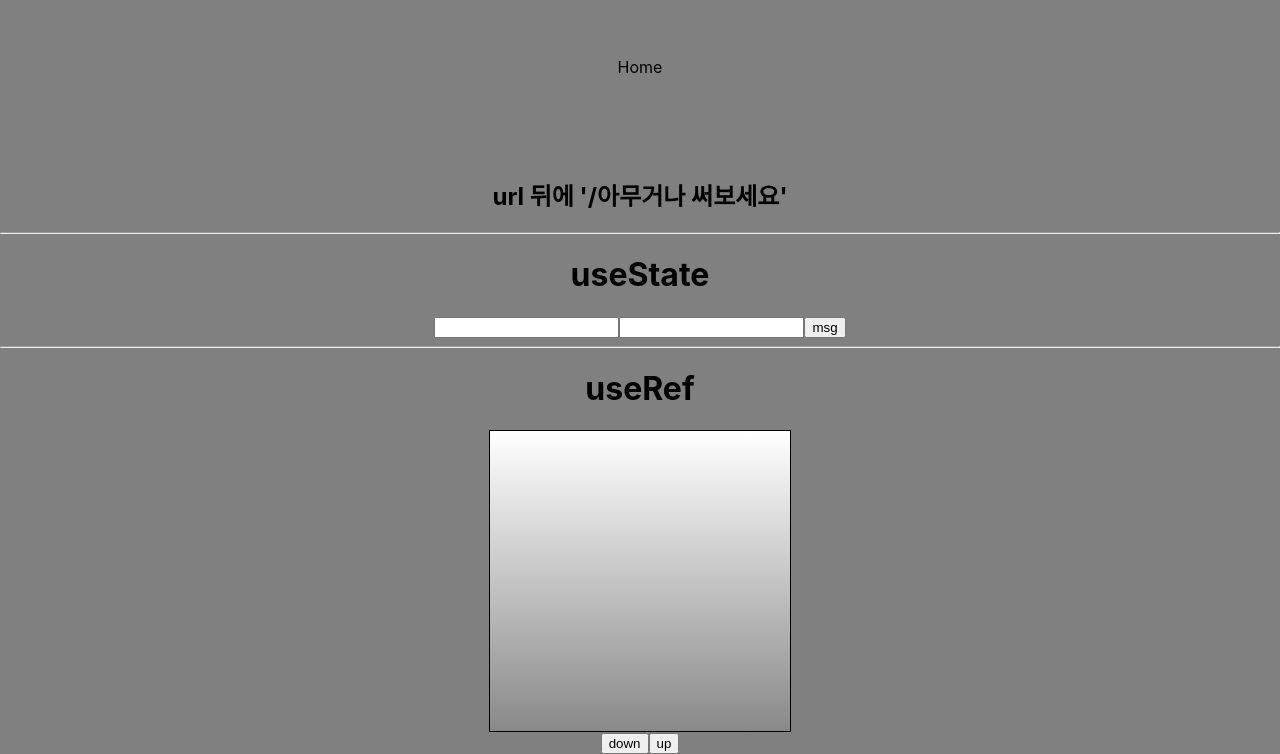
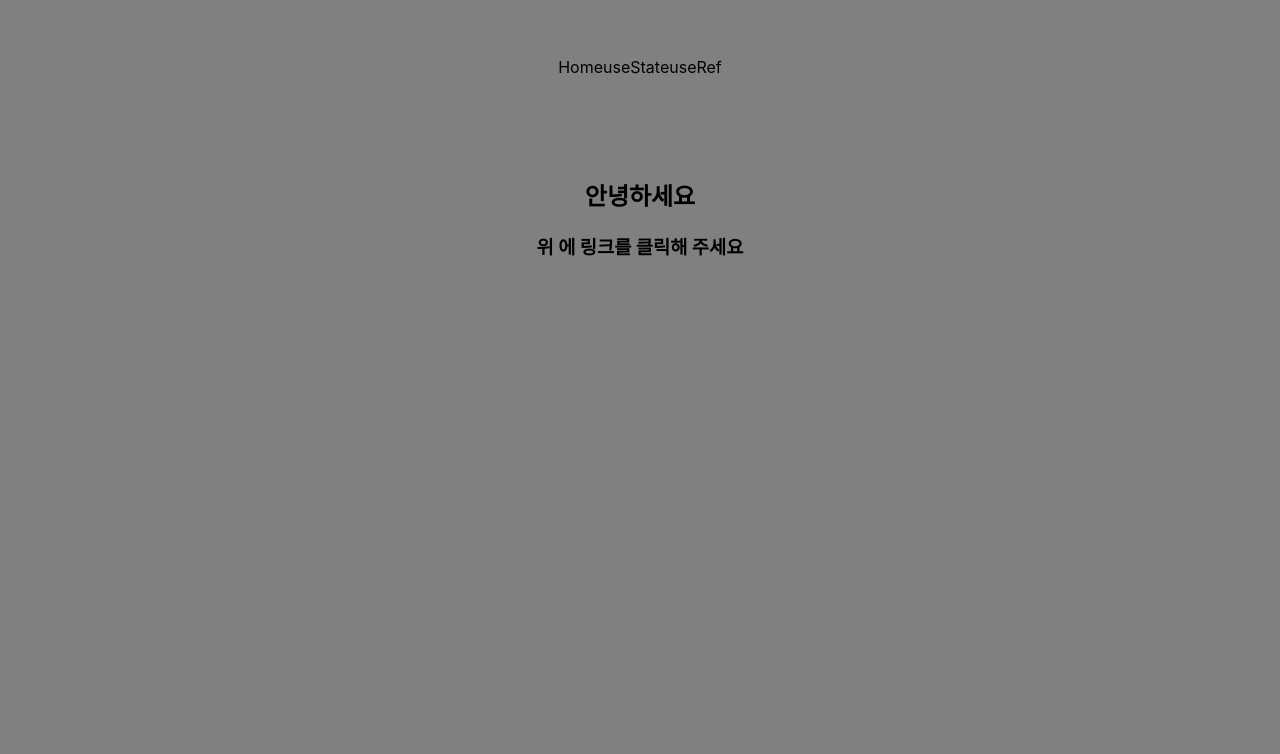
Before and after one commit to seungjin-le/React_Techmology, a React (Create React App) app: page / in a window 1280 px wide. Shown: the part 143-897 px from the top of the page. After the commit the page ends 800 px from the top, so only its background shows below. Built offline with nearby package versions, Linux system fonts and the light colour scheme; the HTML template or start-up script is replaced by a standard one.

Commit message:
useParams로 링크를 클릭시 원하는 컴포넌트 출력

```diff
--- a/src/App.tsx
+++ b/src/App.tsx
@@ -7,8 +7,7 @@ function App() {
     <BrowserRouter>
       <Routes>
         <Route path="/" element={<Home />} />
-        <Route path="/:text" element={<Home />} />
-        <Route path="/:text/:texts" element={<Home />} />
+        <Route path="/:url" element={<Home />} />
       </Routes>
     </BrowserRouter>
   );
--- a/src/components/nav/nav.tsx
+++ b/src/components/nav/nav.tsx
@@ -1,11 +1,12 @@
 import "./nav.scss";
 import { Link } from "react-router-dom";
-import { useParams } from "react-router";
 
 const Nav = () => {
   return (
     <div className={"navBody"}>
       <Link to="/">Home</Link>
+      <Link to="/usestate">useState</Link>
+      <Link to="/useref">useRef</Link>
     </div>
   );
 };
--- a/src/pages/home/index.tsx
+++ b/src/pages/home/index.tsx
@@ -1,25 +1,29 @@
 import Layout from "../../container/layout/Layout";
-import React from "react";
 import UseState from "../../components/useHooks/useStates/useState";
 import { useParams } from "react-router";
 import UseRef from "../../components/useHooks/useref/useRef";
 
-const Home = () => {
+const Home = (): JSX.Element => {
   const params: any = useParams();
-  console.log(params);
+  let component: JSX.Element;
+  switch (params.url) {
+    case "usestate":
+      // 2개의 input 상태관리
+      component = <UseState />;
+      break;
+    case "useref":
+      // Scroll Up, Down 버튼
+      component = <UseRef />;
+      break;
+    default:
+      component = <h3>위 에 링크를 클릭해 주세요</h3>;
+      break;
+  }
+
   return (
     <Layout>
-      <h2>url 뒤에 '/아무거나 써보세요'</h2>
-      <h2>{params?.text}</h2>
-      <h2>{params?.test}</h2>
-      <hr />
-      {/* 2개의 input 상태관리 */}
-      <h1>useState</h1>
-      <UseState />
-      <hr />
-      <h1>useRef</h1>
-      {/* Scroll Up, Down 버튼 */}
-      <UseRef />
+      <h2>안녕하세요</h2>
+      {component}
     </Layout>
   );
 };
```
